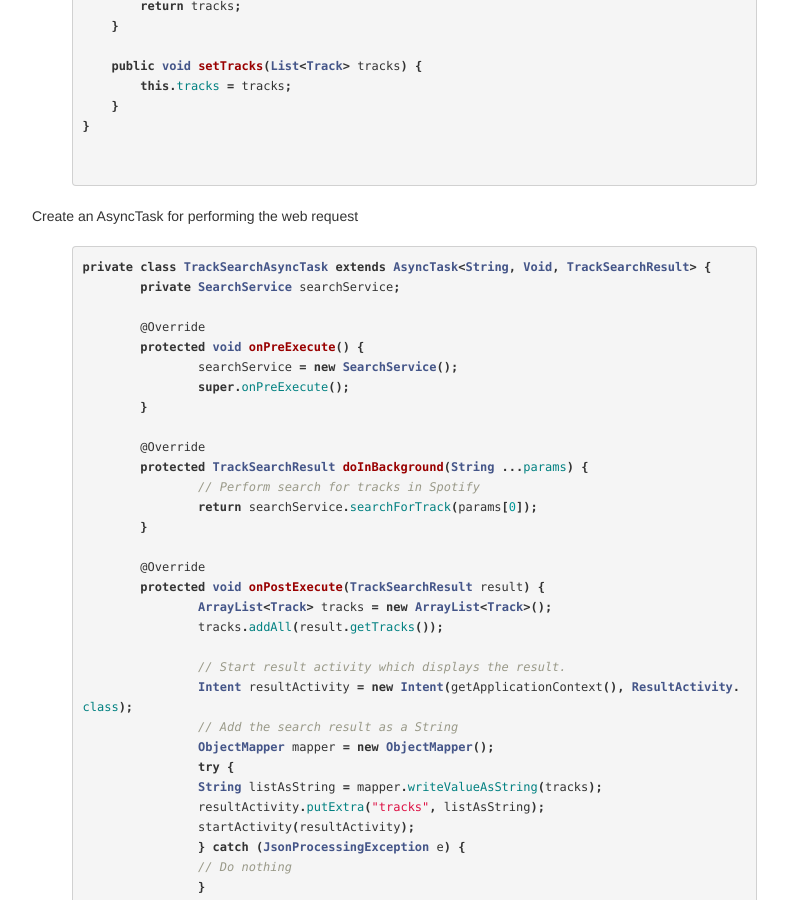
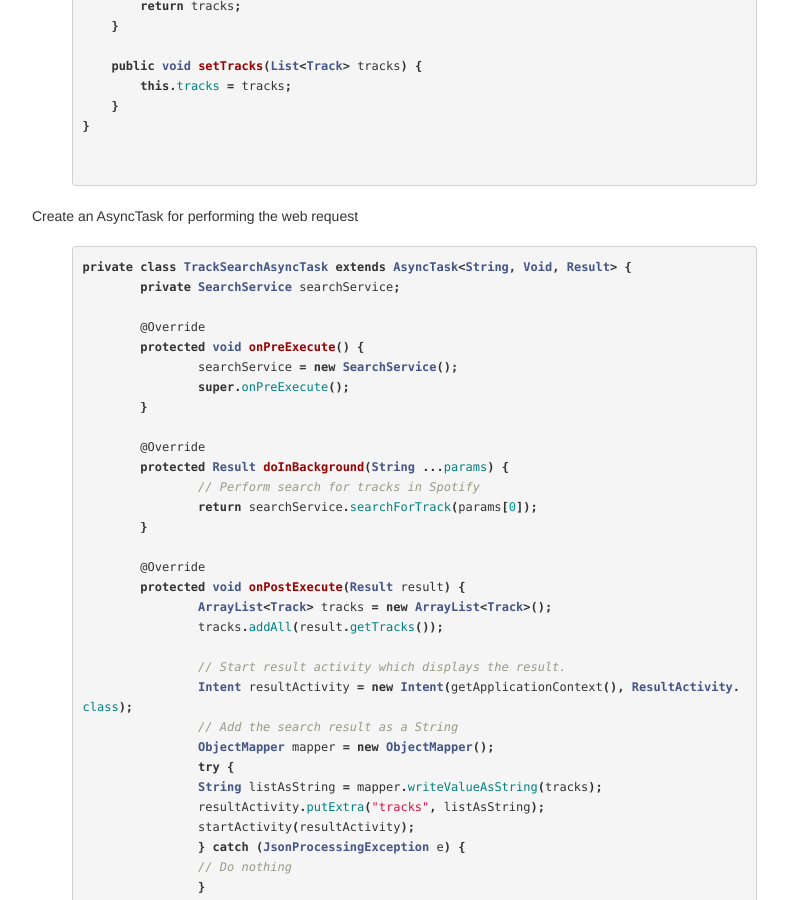
Before and after one commit to bekk/android101, a Jekyll site: the page built from docs/pages/manuscript.html, in a window 1280 px wide and 900 px high, scrolled down 3131 px. Shown: the whole window, without its empty margins (28-816 px from the left). Built offline with Jekyll 4.4.1, drawn with Linux system fonts in a browser that asks for light colours; Markdown is read by kramdown in place of the engine named in the settings.

Commit message:
Renaming

```diff
--- a/docs/pages/manuscript.html
+++ b/docs/pages/manuscript.html
@@ -160,7 +160,7 @@ public class Result {
 
 	Create an AsyncTask for performing the web request
 	{% highlight java %}
-private class TrackSearchAsyncTask extends AsyncTask<String, Void, TrackSearchResult> {
+private class TrackSearchAsyncTask extends AsyncTask<String, Void, Result> {
 	private SearchService searchService;
 
 	@Override
@@ -170,13 +170,13 @@ private class TrackSearchAsyncTask extends AsyncTask<String, Void, TrackSearchRe
 	}
 
 	@Override
-	protected TrackSearchResult doInBackground(String ...params) {
+	protected Result doInBackground(String ...params) {
 		// Perform search for tracks in Spotify
 		return searchService.searchForTrack(params[0]);
 	}
 
 	@Override
-	protected void onPostExecute(TrackSearchResult result) {
+	protected void onPostExecute(Result result) {
 		ArrayList<Track> tracks = new ArrayList<Track>();
 		tracks.addAll(result.getTracks());
 
```
Also changed, not shown: 1 other file.
